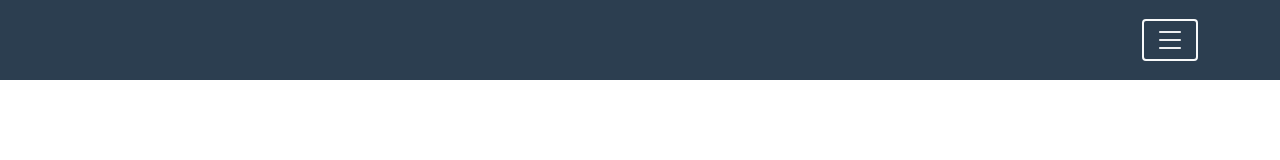
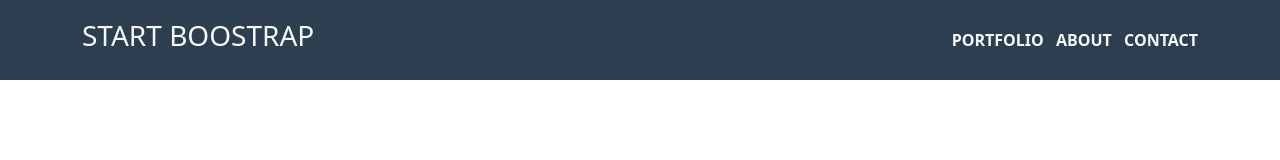
Before and after one commit to AndreaGarofalo/html-css-bootstrap-freelancer, a plain HTML site: page index.html in a window 1280 px wide. Drawn offline with nearby package versions, Linux system fonts and the light colour scheme.

Commit message:
added responsive header

```diff
--- a/index.html
+++ b/index.html
@@ -12,8 +12,19 @@
 <body>
     <header>
         <div class="container d-flex justify-content-between h-100 align-items-center text-light">
-            <h2></h2>
-            <div class="border-light border-rounded rounded-2 menu-border">
+            <h3 class="text-uppercase">start boostrap</h3>
+            <ul class="list-inline d-none d-md-block mb-0">
+                <li class="list-inline-item text-uppercase">
+                    <b>portfolio</b>
+                </li>
+                <li class="list-inline-item text-uppercase">
+                    <b>about</b>
+                </li>
+                <li class="list-inline-item text-uppercase">
+                    <b>contact</b>
+                </li>
+              </ul>
+            <div class="border-light border-rounded rounded-2 menu-border d-md-none">
                 <i class="bi bi-list h2 hamburger-menu"></i>
             </div>
         </div>
```
